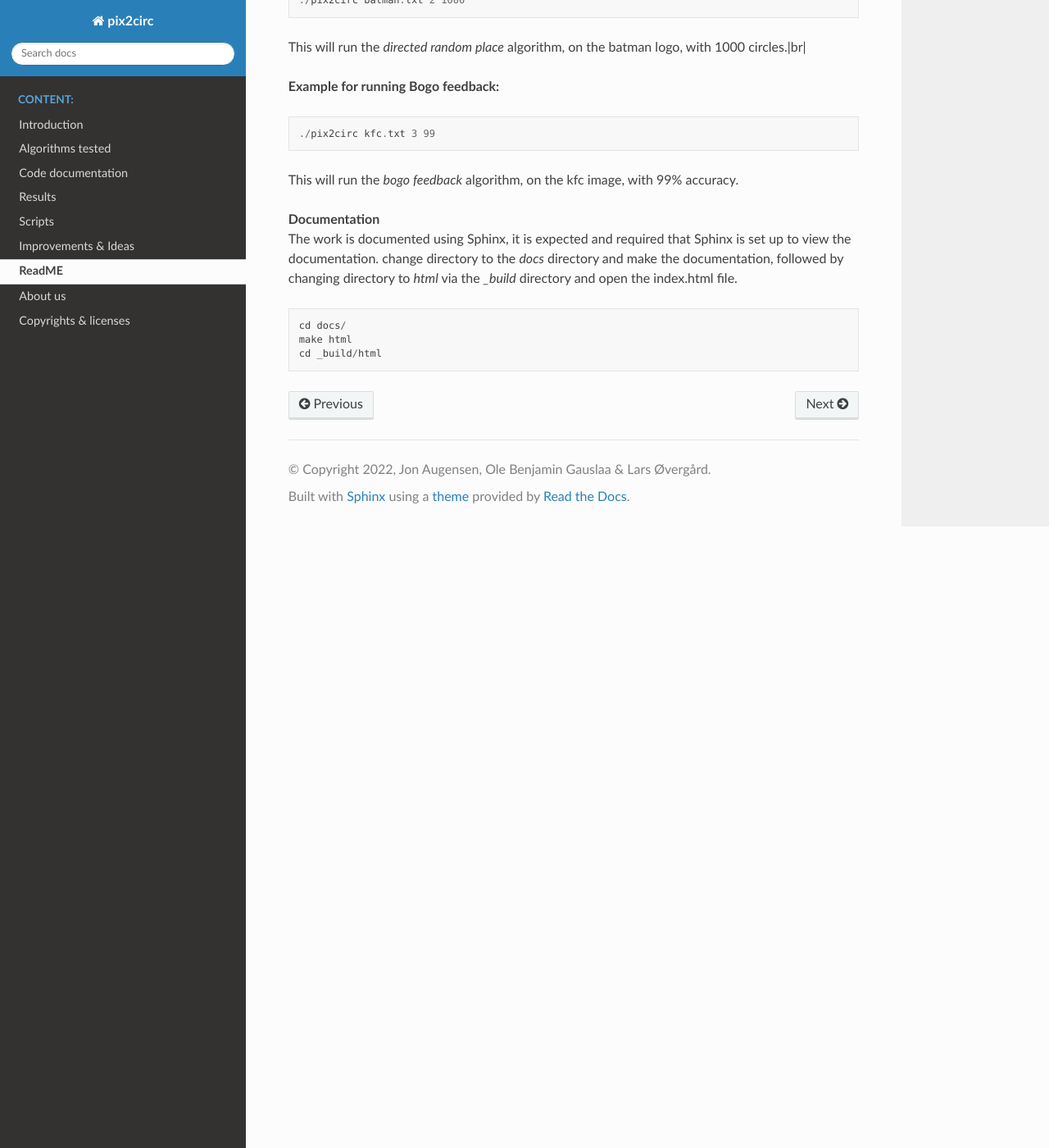
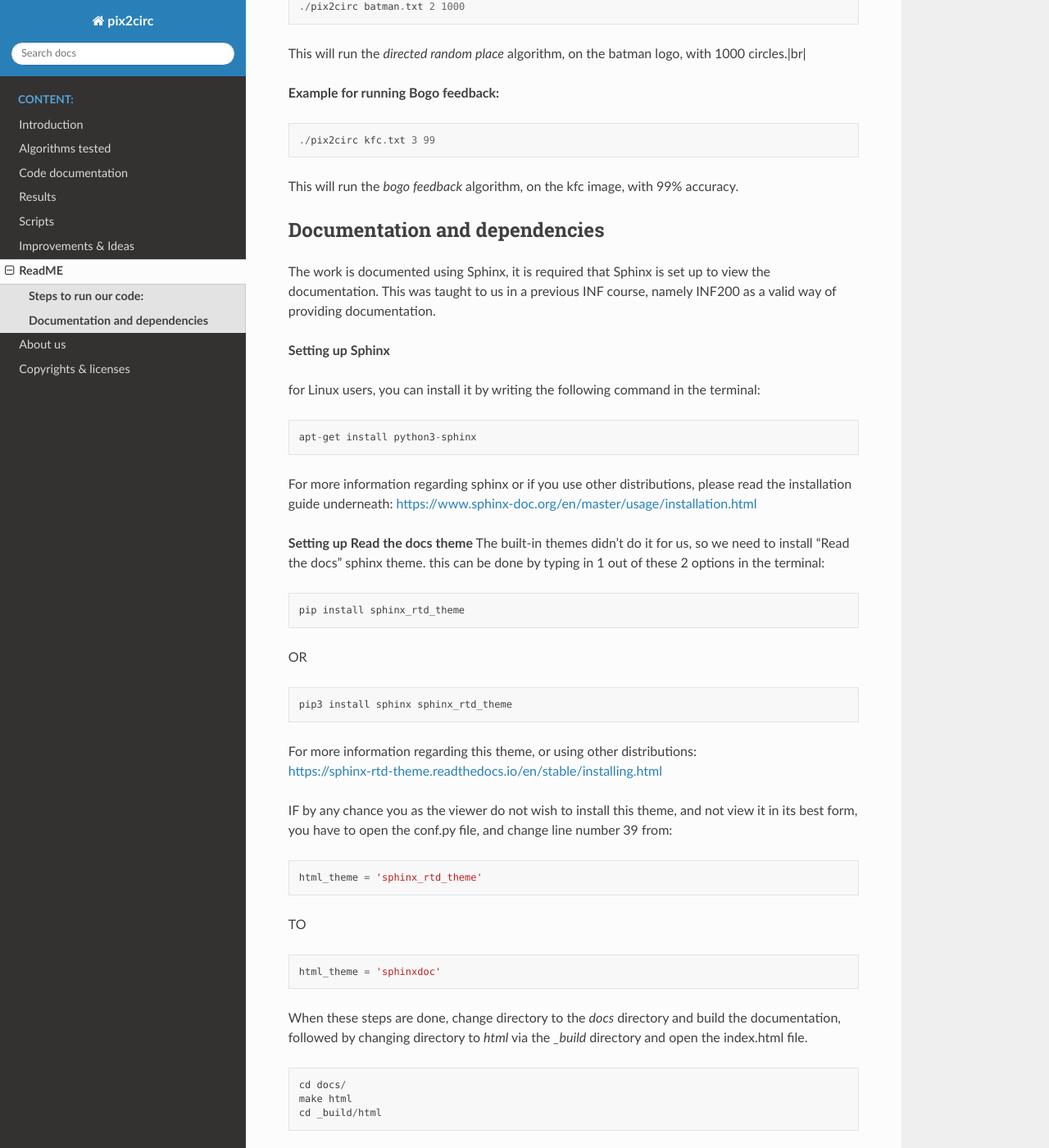
Before and after one commit to ubergard/pix2circ, a Sphinx documentation site: the page built from docs/readme.rst, in a window 1280 px wide and 1400 px high, scrolled down 1015 px. Shown: the whole window at 82% size. Built offline with Sphinx 7.4.7 and the Read the Docs theme 2.0.0, drawn with Linux system fonts in a browser that asks for light colours; some of the changed text lies outside the part shown.

Commit message:
COMPLETION

```diff
--- a/docs/conf.py
+++ b/docs/conf.py
@@ -20,7 +20,7 @@ release = '2022'
 # https://www.sphinx-doc.org/en/master/usage/configuration.html#general-configuration
 
 extensions = [
-    'breathe',
+
     'sphinx.ext.autodoc',
     'sphinx.ext.coverage',
     'sphinx.ext.mathjax',
--- a/docs/readme.rst
+++ b/docs/readme.rst
@@ -12,6 +12,7 @@ ReadME
 
 
 **Steps to run our code:**
+-------------------------------
 
 Change directory to our pix2circ directory and build it by using *make*: |br|
 
@@ -63,9 +64,64 @@ This will run the *directed random place* algorithm, on the batman logo, with 10
 This will run the *bogo feedback* algorithm, on the kfc image, with 99% accuracy. |br|
 
 
-**Documentation** |br|
-The work is documented using Sphinx, it is expected and required that Sphinx is set up to view the documentation.
-change directory to the *docs* directory and make the documentation,
+**Documentation and dependencies**
+-----------------------------------------
+
+The work is documented using Sphinx, it is required that Sphinx is set up to view the documentation. This was taught to us in a previous INF course,
+namely INF200 as a valid way of providing documentation.
+
+**Setting up Sphinx**
+
+for Linux users, you can install it by writing the following command in the terminal:
+
+::
+
+   apt-get install python3-sphinx
+
+
+For more information regarding sphinx or if you use other distributions, please read the installation guide underneath:
+https://www.sphinx-doc.org/en/master/usage/installation.html
+
+
+**Setting up Read the docs theme**
+The built-in themes didn't do it for us, so we need to install "Read the docs" sphinx theme.
+this can be done by typing in 1 out of these 2 options in the terminal: |br|
+
+::
+
+   pip install sphinx_rtd_theme
+
+
+OR
+
+
+::
+
+   pip3 install sphinx sphinx_rtd_theme
+
+
+For more information regarding this theme, or using other distributions: |br|
+https://sphinx-rtd-theme.readthedocs.io/en/stable/installing.html
+
+
+
+IF by any chance you as the viewer do not wish to install this theme, and not view it in its best form, you
+have to open the conf.py file, and change line number 39 from: |br|
+
+::
+
+   html_theme = 'sphinx_rtd_theme'
+
+
+TO
+
+::
+
+   html_theme = 'sphinxdoc'
+
+
+
+When these steps are done, change directory to the *docs* directory and build the documentation,
 followed by changing directory to *html* via the *_build* directory and open the index.html file. |br|
 
 ::
@@ -74,6 +130,9 @@ followed by changing directory to *html* via the *_build* directory and open the
    make html
    cd _build/html
 
+As an alternative we have added a PDF file aswell that can be viewed, however, we must add this does not reflect the
+documentation in its best form as it is an autogenerated file by the help of make latexpdf. This should be considered
+a last resort alternative as for viewing goes.
 
 .. |br| raw:: html
 
```
Also changed, not shown: README.md (+45 -6 lines), readME.txt (+45 -6 lines).
